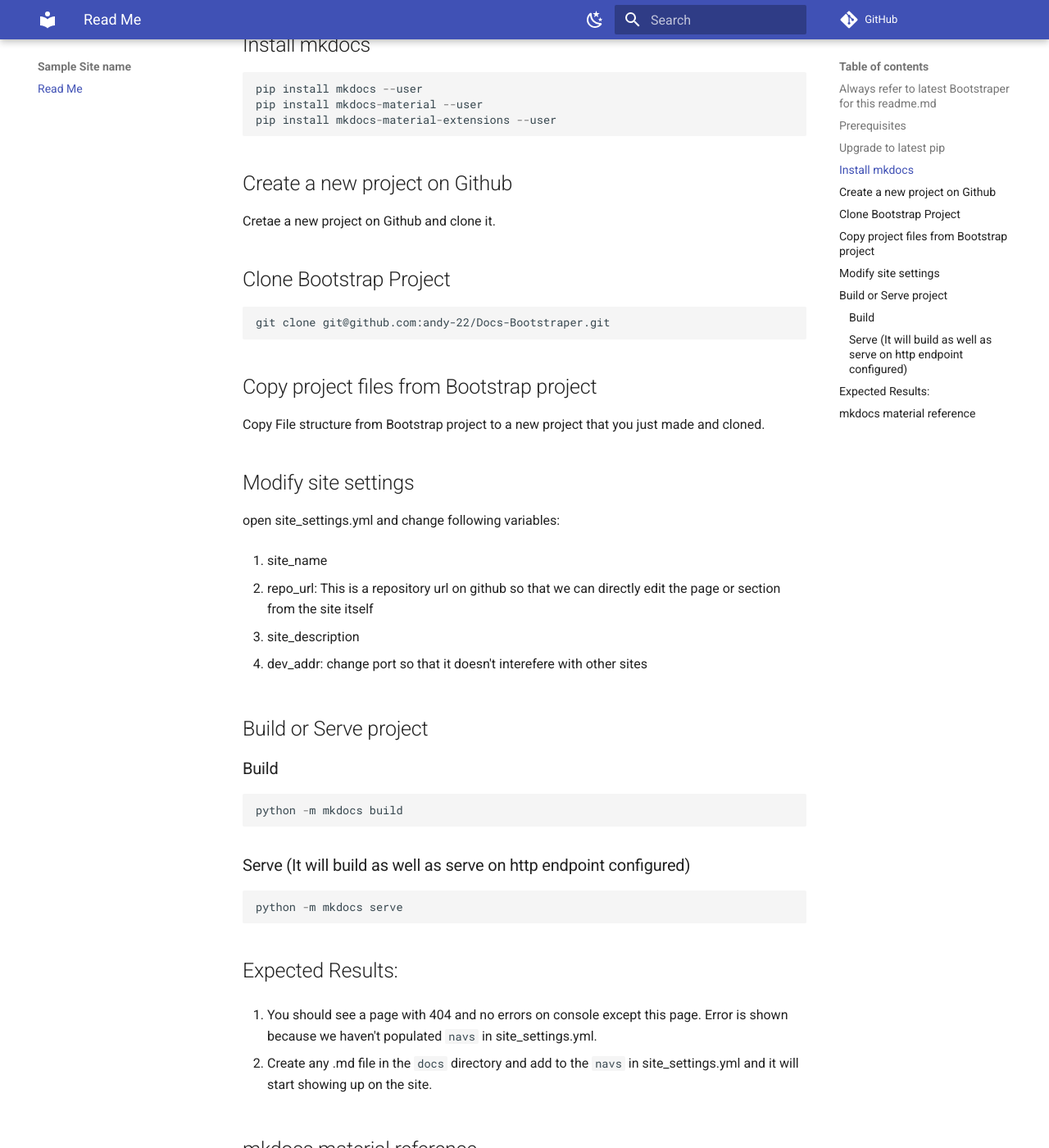
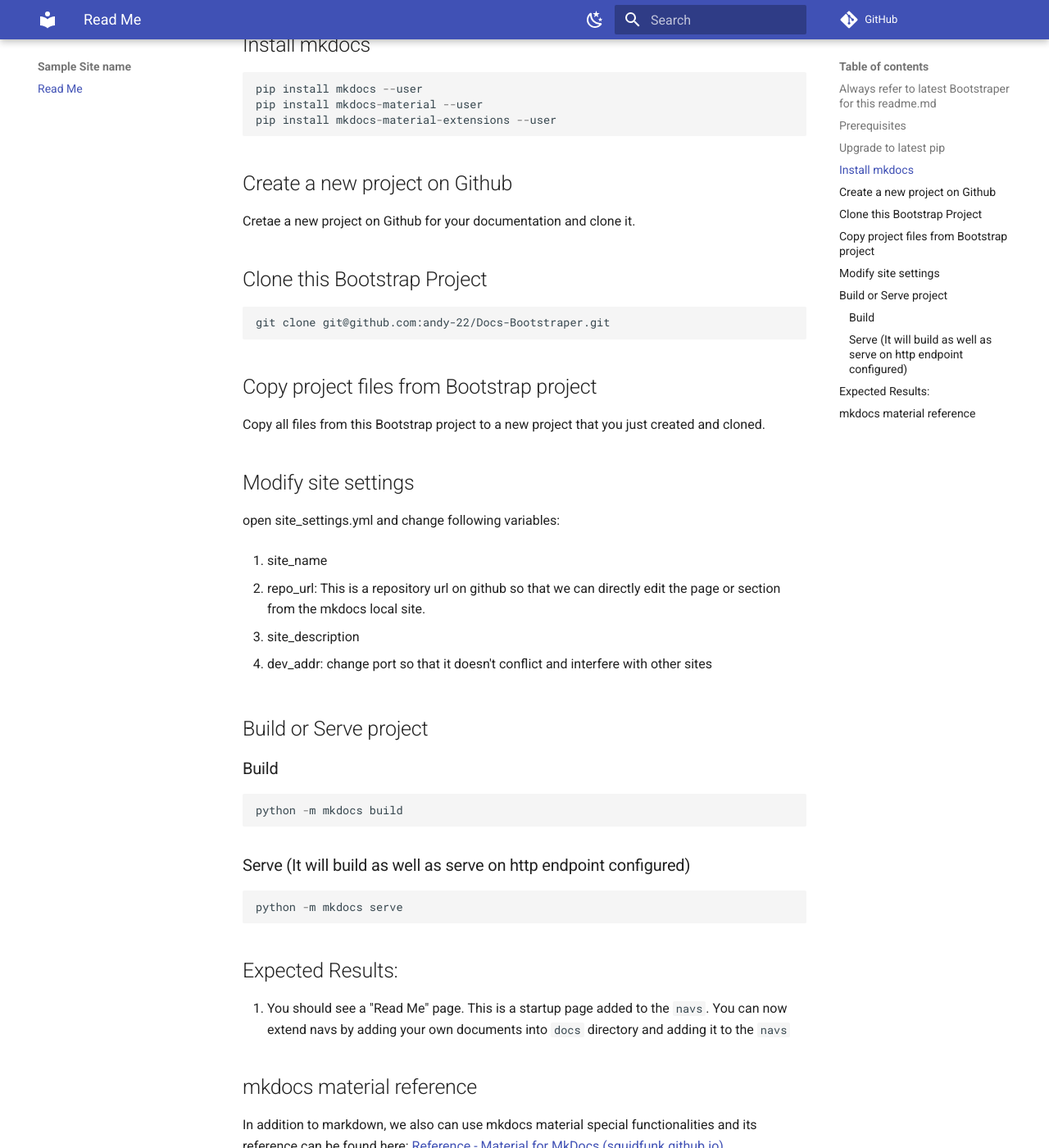
Before and after one commit to andy-22/Docs-Bootstraper, an MkDocs documentation site: the page built from docs/README.md, in a window 1280 px wide and 1400 px high, scrolled down 673 px. Shown: the whole window at 82% size. Built offline with MkDocs 1.6.1 and Material for MkDocs 9.7.7, drawn with Linux system fonts in a browser that asks for light colours; comment, search, counter and statistics services are not loaded; some of the changed text lies outside the part shown.

Commit message:
Updated readme

````diff
--- a/docs/README.md
+++ b/docs/README.md
@@ -1,4 +1,4 @@
-# Docs-Bootstraper
+# How to Bootstrap Project
 
 Bootstrap project to quickly start working on any Docs project
 
@@ -28,9 +28,9 @@ pip install mkdocs-material-extensions --user
 
 ## Create a new project on Github
 
-Cretae a new project on Github and clone it.
+Cretae a new project on Github for your documentation and clone it.
 
-## Clone Bootstrap Project
+## Clone this Bootstrap Project
 
 ```bash
 git clone git@github.com:andy-22/Docs-Bootstraper.git
@@ -38,7 +38,7 @@ git clone git@github.com:andy-22/Docs-Bootstraper.git
 
 ## Copy project files from Bootstrap project
 
-Copy File structure from Bootstrap project to a new project that you just made and cloned.
+Copy all files from this Bootstrap project to a new project that you just created and cloned.
 
 ## Modify site settings
 
@@ -46,11 +46,11 @@ open site_settings.yml and change following variables:
 
 1. site_name
 
-2. repo_url: This is a repository url on github so that we can directly edit the page or section from the site itself
+2. repo_url: This is a repository url on github so that we can directly edit the page or section from the mkdocs local site.
 
 3. site_description
 
-4. dev_addr: change port so that it doesn't interefere with other sites
+4. dev_addr: change port so that it doesn't conflict and interfere with other sites
 
 ## Build or Serve project
 
@@ -68,9 +68,7 @@ python -m mkdocs serve
 
 ## Expected Results:
 
-1. You should see a page with 404 and no errors on console except this page. Error is shown because we haven't populated `navs` in site_settings.yml.
-
-2. Create any .md file in the `docs` directory and add to the `navs` in site_settings.yml and it will start showing up on the site.
+1. You should see a "Read Me" page. This is a startup page added to the `navs`. You can now extend navs by adding your own documents into `docs` directory and adding it to the `navs`
 
 ## mkdocs material reference
 
````
